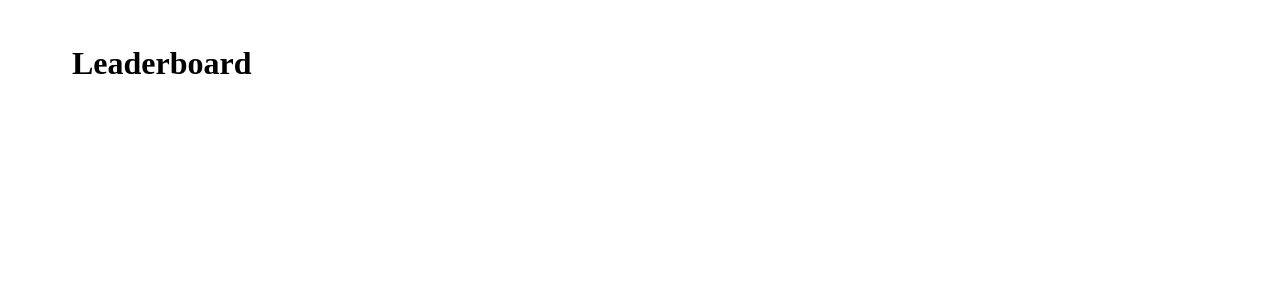
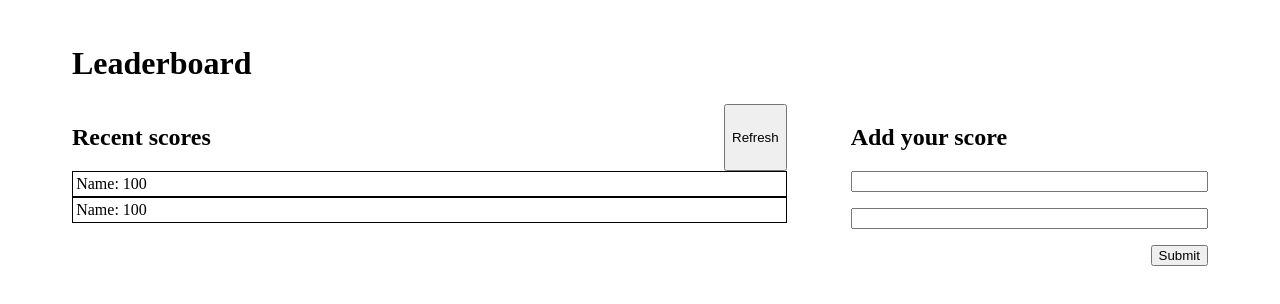
Before and after one commit to mohametalmeari/Leaderboard, a website built with webpack: page dist/index.html in a window 1280 px wide. Built offline with nearby package versions, Linux system fonts and the light colour scheme.

Commit message:
Fix Linters

```diff
--- a/dist/index.html
+++ b/dist/index.html
@@ -8,6 +8,31 @@
 <script defer src="runtime.bundle.js"></script><script defer src="main.bundle.js"></script></head>
 <body>
     <h1>Leaderboard</h1>
+    <div class="container">
+        <div class="recent">
+            <div class="recent-header">
+                <h2>Recent scores</h2>
+                <button>Refresh</button>
+            </div>
+            <ul class="recent-list">
+                <li>
+                    Name: 100
+                </li>
+                <li>
+                    Name: 100
+                </li>
+            </ul>
+        </div>
+        <div class="add">
+            <h2>Add your score</h2>
+            <form action="">
+                <input type="text">
+                <input type="number">
+                <button>Submit</button>
+            </form>
+
+        </div>
+    </div>
 
 </body>
 </html>
```
Also changed, not shown: dist/main.bundle.js (+1 -1 lines).
